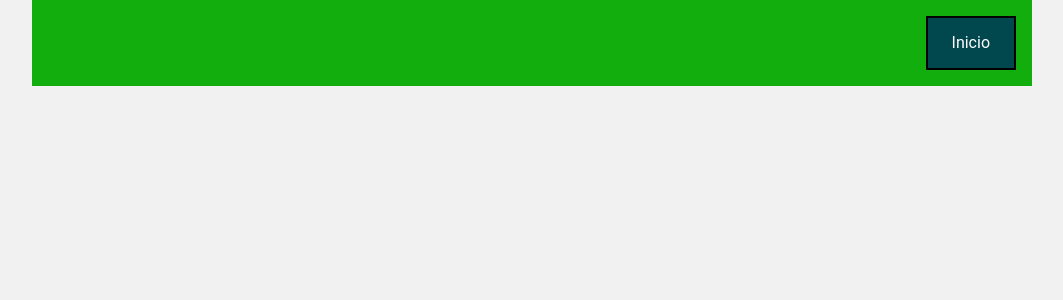
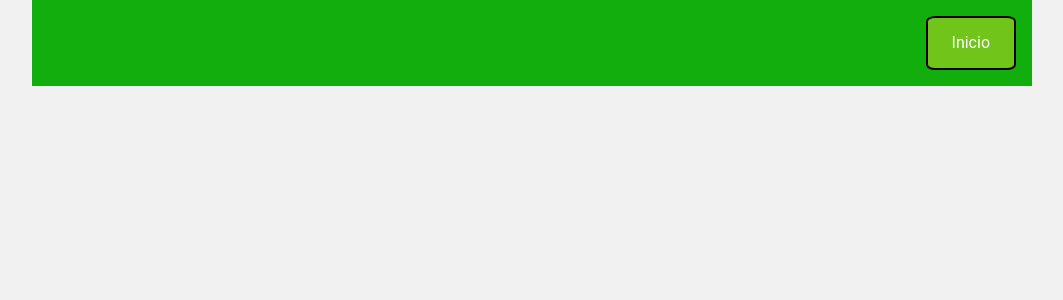
Before and after one commit to CarbajalFdez/EcosAC, a Jekyll site: the page built from index.html, in a window 1280 px wide. Shown: the top 300 px of the page, without its empty margins (108-1171 px from the left). Built offline with Jekyll 4.4.1, drawn with Linux system fonts in a browser that asks for light colours.

Commit message:
Add files via upload

```diff
--- a/assets/css/tags.css
+++ b/assets/css/tags.css
@@ -48,8 +48,9 @@ header nav ul li {
 }
 
 header nav ul li a {
-	background:var(--color4);
+	background:var(--color7);
 	border:solid 2px var(--color1);
+	border-radius:10%;
 	color:var(--color2);
 	padding:1em 1.5em;
 	float:left;
```
